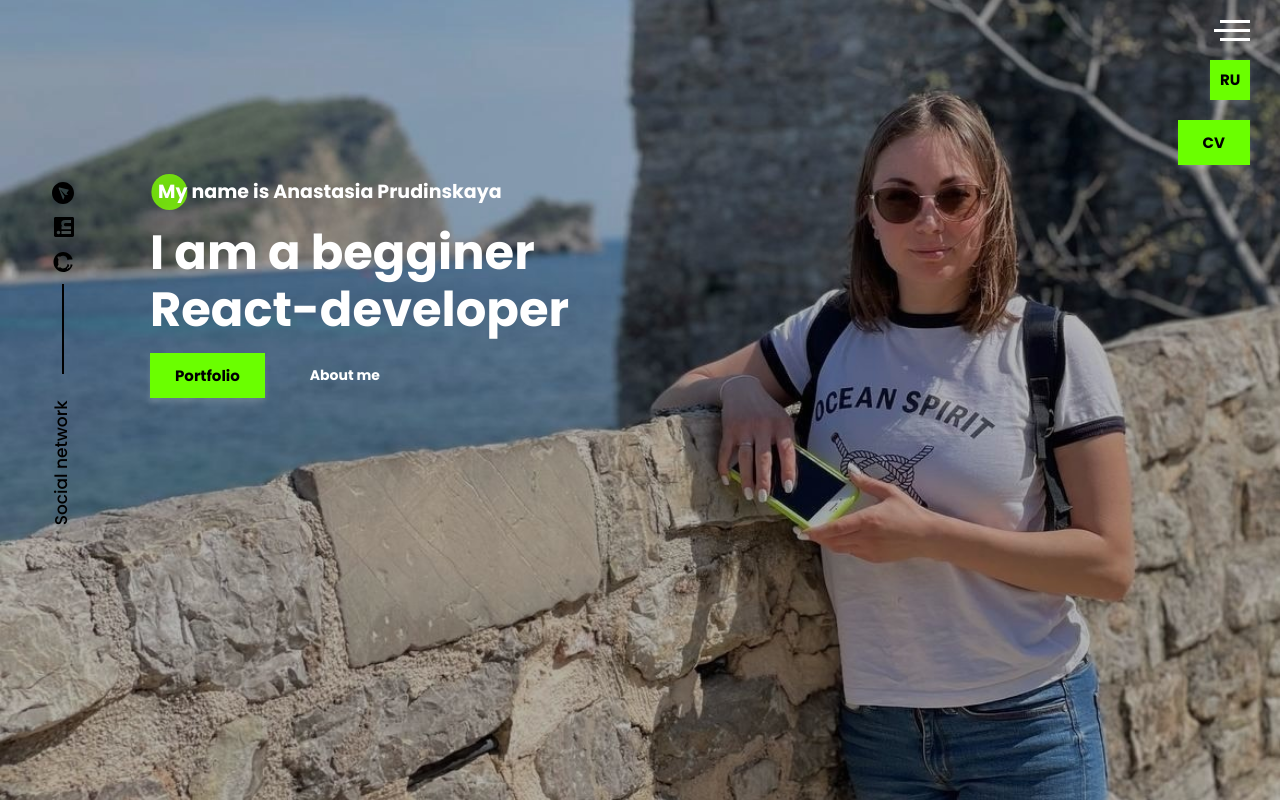
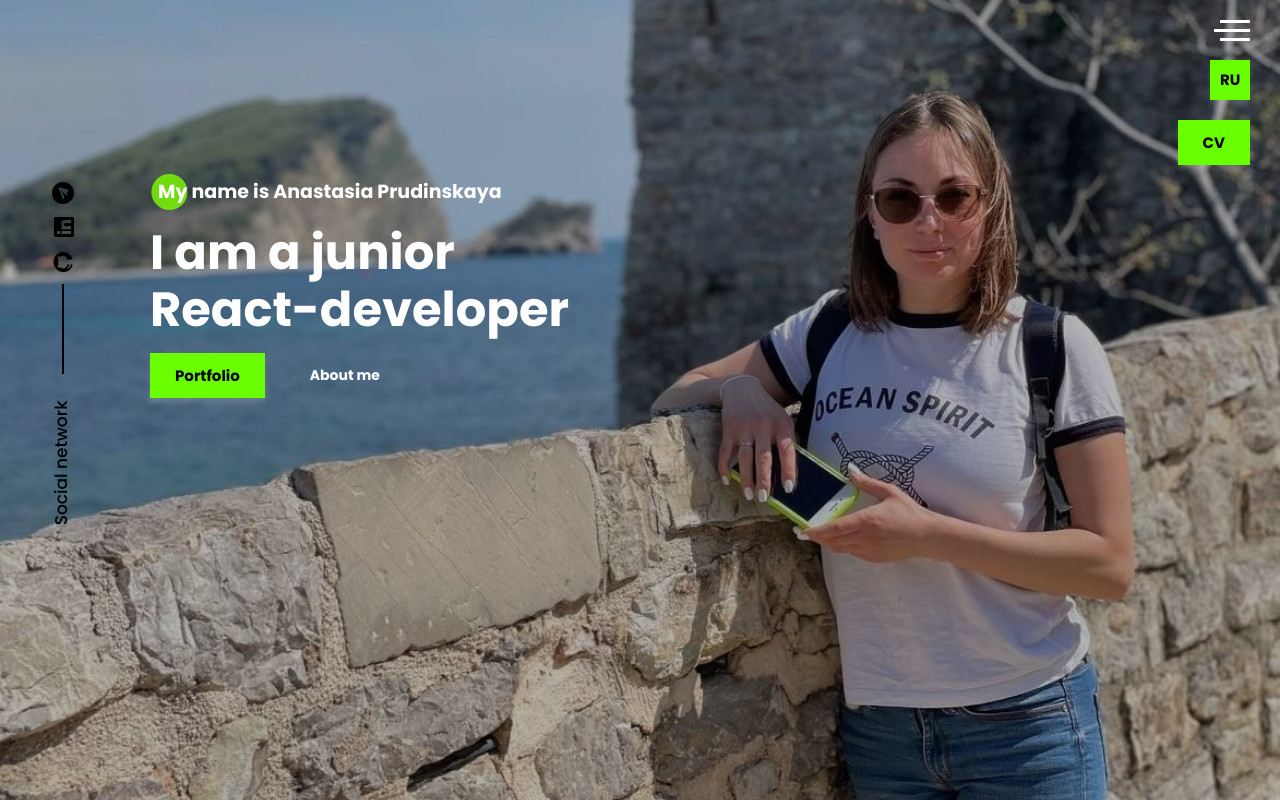
Before and after one commit to BulochkaBU/Portfolio-React, a React (Create React App) app: page / in a window 1280 px wide. Shown: the top 802 px of the page. Built offline with nearby package versions, Linux system fonts and the light colour scheme.

Commit message:
change readme

```diff
--- a/public/index.html
+++ b/public/index.html
@@ -22,9 +22,6 @@
   <meta name="msapplication-TileImage" content="favicon//ms-icon-144x144.png">
   <meta name="theme-color" content="#ffffff">
 
-
-  <!-- <meta name="viewport" content="width=device-width, initial-scale=1" /> -->
-  <!-- <meta name="theme-color" content="#000000" /> -->
   <!-- Primary Meta Tags -->
   <title>Anastasia Prudinskaya is a begginer React-developer</title>
   <meta name="title" content="Anastasia Prudinskaya is a begginer React-developer">
@@ -34,7 +31,7 @@
   <!-- Open Graph / Facebook -->
   <meta property="og:type" content="website">
   <meta property="og:url" content="https://prudinskaya.com/">
-  <meta property="og:title" content="Anastasia Prudinskaya is a begginer React-developer">
+  <meta property="og:title" content="Anastasia Prudinskaya is a junior React-developer">
   <meta property="og:description"
     content="Welcome to my website! Here you can find out who I am, what I know, and how I will be useful.">
   <meta property="og:image" content="main-bg.jpg">
@@ -42,24 +39,15 @@
   <!-- Twitter -->
   <meta property="twitter:card" content="summary_large_image">
   <meta property="twitter:url" content="https://prudinskaya.com/">
-  <meta property="twitter:title" content="Anastasia Prudinskaya is a begginer React-developer">
+  <meta property="twitter:title" content="Anastasia Prudinskaya is a junior React-developer">
   <meta property="twitter:description"
     content="Welcome to my website! Here you can find out who I am, what I know, and how I will be useful.">
   <meta property="twitter:image" content="main-bg.jpg">
-
 </head>
 
 <body>
   <noscript>You need to enable JavaScript to run this app.</noscript>
   <div id="root"></div>
-  <!--
-      This HTML file is a template.
-      If you open it directly in the browser, you will see an empty page.
-      You can add webfonts, meta tags, or analytics to this file.
-      The build step will place the bundled scripts into the <body> tag.
-      To begin the development, run `npm start` or `yarn start`.
-      To create a production bundle, use `npm run build` or `yarn build`.
-    -->
 </body>
 
 </html>
--- a/src/translations.js
+++ b/src/translations.js
@@ -1,6 +1,6 @@
 export const translationEn = {
     "Меня зовут Анастасия Прудинская": "My name is Anastasia Prudinskaya",
-    "Я начинающий": "I am a begginer",
+    "Я начинающий": "I am a junior",
     "React-разработчик": "React-developer",
     "Портфолио": "Portfolio",
     "Про меня": "About me",
```
Also changed, not shown: 1 other file (tests, documents, lock files or other folders).
